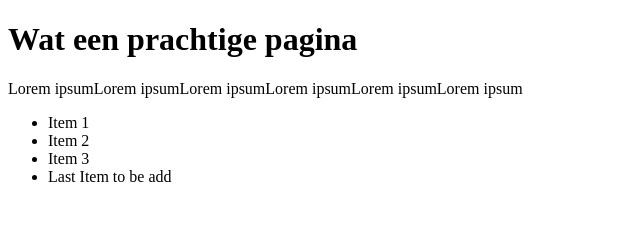
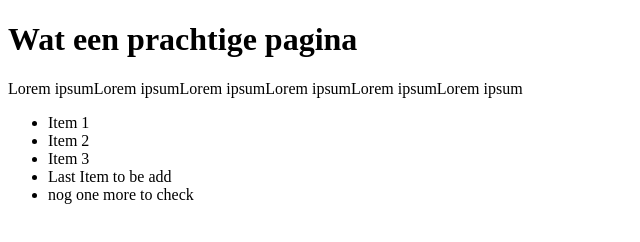
Before and after one commit to gkarm/new-app-testen, a plain HTML site: page index.html in a window 1280 px wide. Shown: the whole page, without its empty margins (0-640 px from the left). Drawn offline with Linux system fonts and the light colour scheme.

Commit message:
last one

```diff
--- a/index.html
+++ b/index.html
@@ -12,6 +12,7 @@
     <li> Item 2</li>
     <li> Item 3</li>
     <li> Last Item to be add </li>
+    <li> nog one more to check</li>
 </ul>
 </body>
 </html>
```
